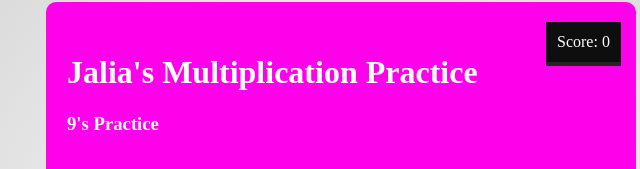
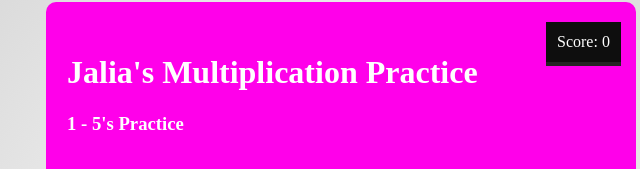
Before and after one commit to SockMonkeyy/multiply, a plain HTML site: page index.html in a window 1280 px wide. Shown: the part 98-267 px from the top of the page, 171-811 px from the left. Drawn offline with Linux system fonts and the light colour scheme.

Commit message:
Update index.html

```diff
--- a/index.html
+++ b/index.html
@@ -15,7 +15,7 @@
             </div>
             <div id="Jalia">
                 <h1>Jalia's Multiplication Practice</h1>
-                <h3>9's Practice</h3>
+                <h3>1 - 5's Practice</h3>
             </div>
             <div id="correct">
                 Correct
```
